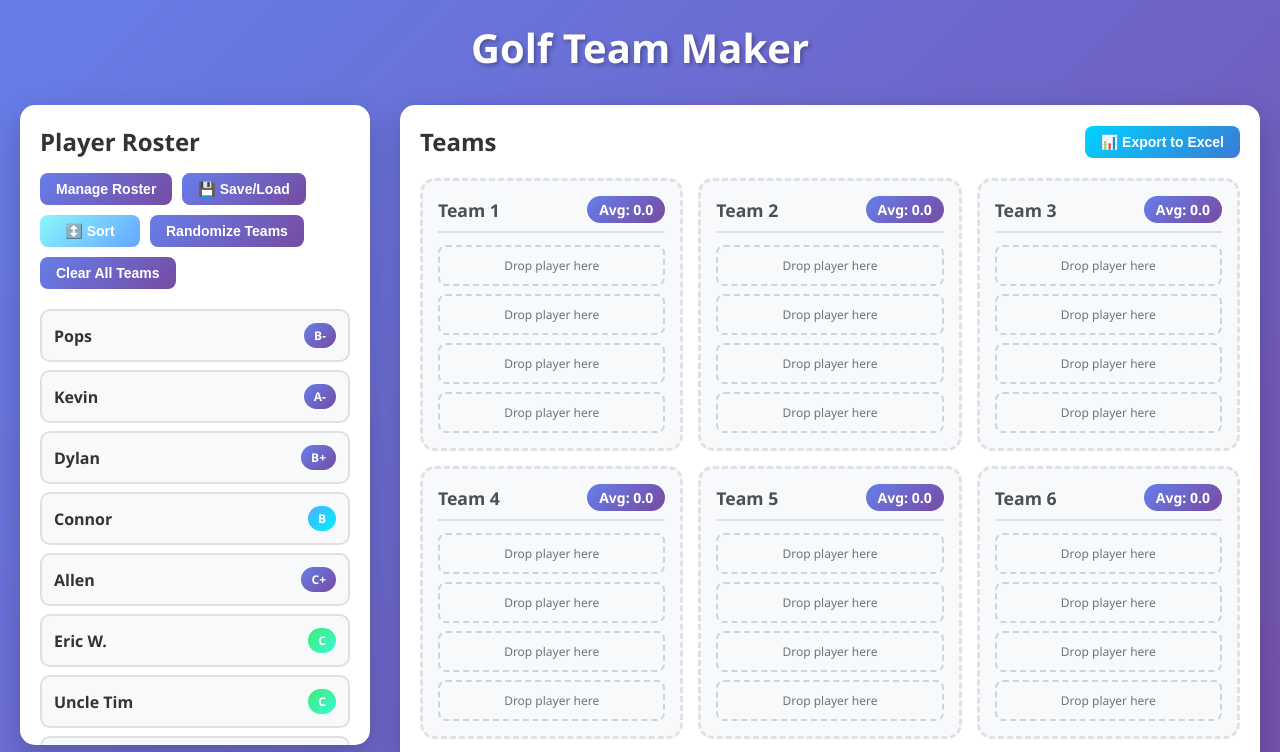
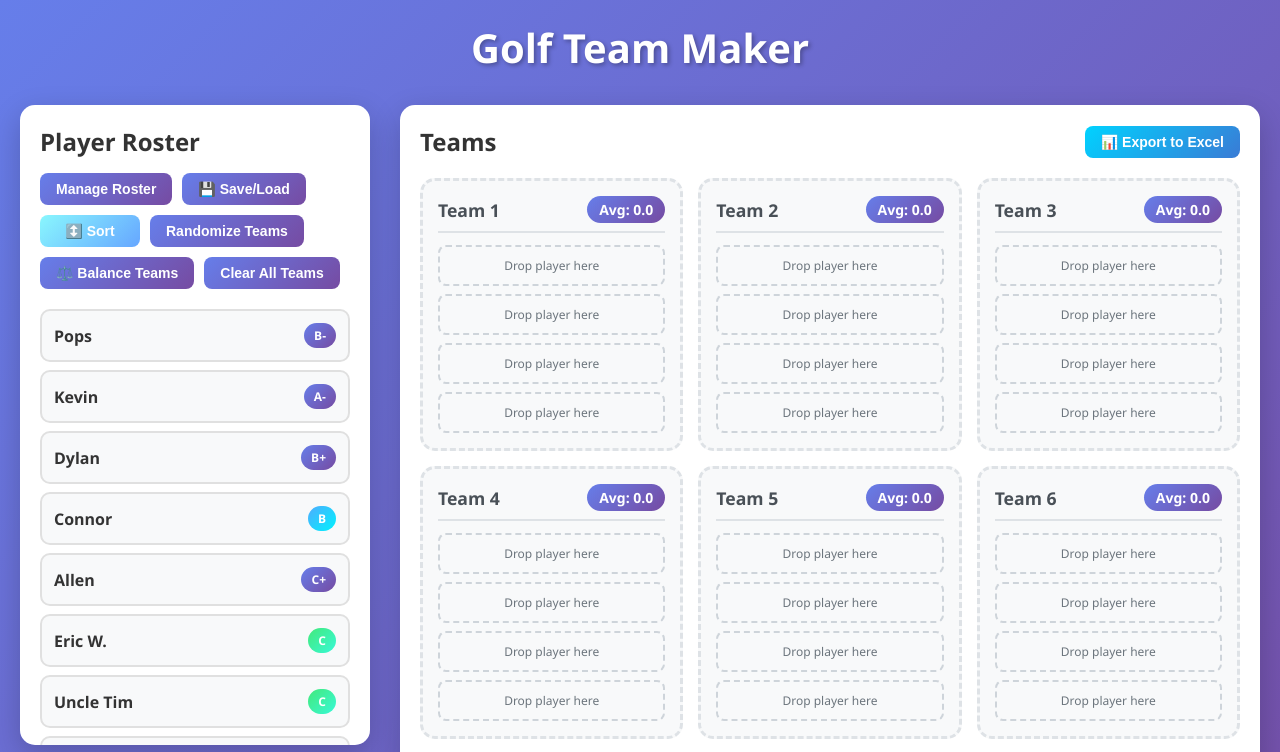
Before and after one commit to galt-tr/golf-team-maker, a React (Create React App) app: page / in a window 1280 px wide. Shown: the top 752 px of the page. Built offline with nearby package versions, Linux system fonts and the light colour scheme.

Commit message:
Add balance feature

```diff
--- a/src/App.tsx
+++ b/src/App.tsx
@@ -287,6 +287,179 @@ function App() {
     setIsEditMode(!isEditMode);
   };
 
+  const balanceTeams = () => {
+    const ratingValues: { [key: string]: number } = {
+      'A+': 4.3,
+      'A': 4.0,
+      'A-': 3.7,
+      'B+': 3.3,
+      'B': 3.0,
+      'B-': 2.7,
+      'C+': 2.3,
+      'C': 2.0,
+      'C-': 1.7,
+      'D+': 1.3,
+      'D': 1.0,
+      'D-': 0.7
+    };
+
+    // Get all moveable (unlocked) players
+    const moveablePlayers: Player[] = [];
+    const lockedPlayersByTeam: Map<string, Player[]> = new Map();
+
+    teams.forEach(team => {
+      const locked: Player[] = [];
+      team.players.forEach(player => {
+        if (team.lockedPlayers.has(player.id)) {
+          locked.push(player);
+        } else {
+          moveablePlayers.push(player);
+        }
+      });
+      lockedPlayersByTeam.set(team.id, locked);
+    });
+
+    // Add unassigned players to moveable
+    const assignedPlayerIds = new Set(teams.flatMap(team => team.players.map(p => p.id)));
+    players.forEach(player => {
+      if (!assignedPlayerIds.has(player.id)) {
+        moveablePlayers.push(player);
+      }
+    });
+
+    // Sort moveable players by rating for snake draft distribution
+    moveablePlayers.sort((a, b) => ratingValues[b.rating] - ratingValues[a.rating]);
+
+    // Initialize teams with only locked players
+    const balancedTeams: Team[] = teams.map(team => ({
+      ...team,
+      players: lockedPlayersByTeam.get(team.id) || []
+    }));
+
+    // Helper to get team total rating
+    const getTeamTotal = (team: Team) => {
+      return team.players.reduce((sum, p) => sum + ratingValues[p.rating], 0);
+    };
+
+    // Helper to get team average
+    const getTeamAverage = (team: Team) => {
+      if (team.players.length === 0) return 0;
+      return getTeamTotal(team) / team.players.length;
+    };
+
+    // Distribute players using snake draft to ensure fairness
+    // This prevents one team from getting all good or all bad players
+    let teamIndex = 0;
+    let direction = 1; // 1 for forward, -1 for backward
+
+    for (const player of moveablePlayers) {
+      // Find the next team that needs players
+      let attempts = 0;
+      while (attempts < 16) { // Prevent infinite loop
+        const currentTeam = balancedTeams[teamIndex];
+
+        if (currentTeam.players.length < 4) {
+          currentTeam.players.push(player);
+          break;
+        }
+
+        // Move to next team
+        teamIndex += direction;
+
+        // Handle snake draft direction changes
+        if (teamIndex >= 8) {
+          teamIndex = 7;
+          direction = -1;
+        } else if (teamIndex < 0) {
+          teamIndex = 0;
+          direction = 1;
+        }
+
+        attempts++;
+      }
+
+      // Move to next position for next player
+      teamIndex += direction;
+      if (teamIndex >= 8) {
+        teamIndex = 7;
+        direction = -1;
+      } else if (teamIndex < 0) {
+        teamIndex = 0;
+        direction = 1;
+      }
+    }
+
+    // Now optimize by swapping players to minimize variance
+    let improved = true;
+    let iterations = 0;
+
+    while (improved && iterations < 50) {
+      improved = false;
+      iterations++;
+
+      // Calculate current variance
+      const averages = balancedTeams.map(t => getTeamAverage(t));
+      const overallAvg = averages.reduce((a, b) => a + b, 0) / averages.length;
+      const currentVariance = averages.reduce((sum, avg) => sum + Math.pow(avg - overallAvg, 2), 0);
+
+      // Try swapping players between teams
+      for (let i = 0; i < balancedTeams.length; i++) {
+        for (let j = i + 1; j < balancedTeams.length; j++) {
+          const team1 = balancedTeams[i];
+          const team2 = balancedTeams[j];
+
+          // Skip if teams don't have the same number of players (to maintain balance)
+          if (Math.abs(team1.players.length - team2.players.length) > 1) continue;
+
+          // Try each possible swap
+          for (const p1 of team1.players) {
+            if (team1.lockedPlayers.has(p1.id)) continue;
+
+            for (const p2 of team2.players) {
+              if (team2.lockedPlayers.has(p2.id)) continue;
+
+              // Calculate new averages if we swap
+              const team1NewTotal = getTeamTotal(team1) - ratingValues[p1.rating] + ratingValues[p2.rating];
+              const team2NewTotal = getTeamTotal(team2) - ratingValues[p2.rating] + ratingValues[p1.rating];
+
+              const team1NewAvg = team1NewTotal / team1.players.length;
+              const team2NewAvg = team2NewTotal / team2.players.length;
+
+              // Calculate new variance
+              const newAverages = [...averages];
+              newAverages[i] = team1NewAvg;
+              newAverages[j] = team2NewAvg;
+              const newVariance = newAverages.reduce((sum, avg) => sum + Math.pow(avg - overallAvg, 2), 0);
+
+              // If this swap reduces variance, do it
+              if (newVariance < currentVariance - 0.001) {
+                // Perform the swap
+                const team1Players = team1.players.filter(p => p.id !== p1.id);
+                team1Players.push(p2);
+                team1.players = team1Players;
+
+                const team2Players = team2.players.filter(p => p.id !== p2.id);
+                team2Players.push(p1);
+                team2.players = team2Players;
+
+                averages[i] = team1NewAvg;
+                averages[j] = team2NewAvg;
+
+                improved = true;
+                break;
+              }
+            }
+            if (improved) break;
+          }
+          if (improved) break;
+        }
+        if (improved) break;
+      }
+    }
+
+    setTeams(balancedTeams);
+  };
+
   const clearAllTeams = () => {
     const clearedTeams = teams.map(team => ({
       ...team,
@@ -500,6 +673,9 @@ function App() {
             <button className="btn" onClick={randomizeTeams}>
               Randomize Teams
             </button>
+            <button className="btn" onClick={balanceTeams}>
+              ⚖️ Balance Teams
+            </button>
             <button className="btn" onClick={clearAllTeams}>
               Clear All Teams
             </button>
```
